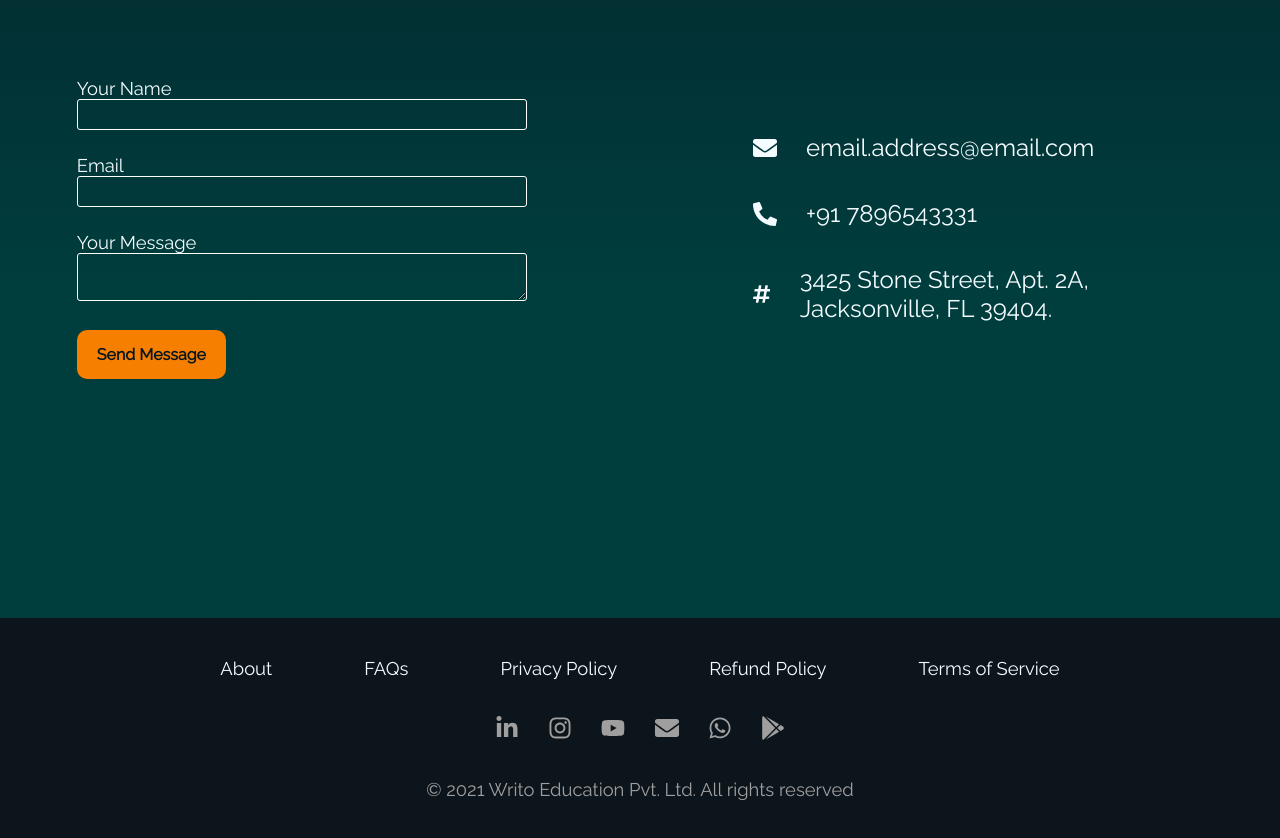
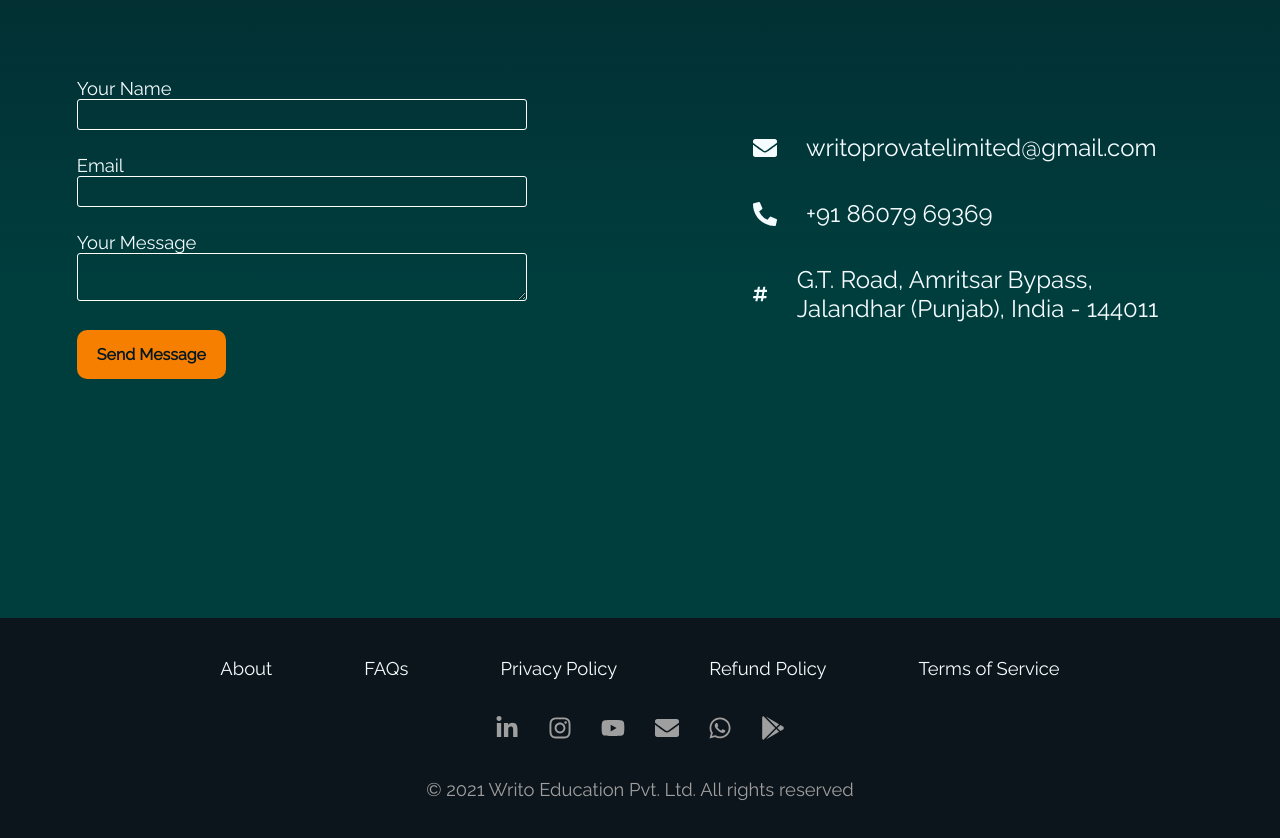
Before and after one commit to ggsingla/mwrito-website, a React (Create React App) app: page / in a window 1280 px wide. Shown: the part 3840-4678 px from the top of the page. Built offline with nearby package versions, Linux system fonts and the light colour scheme; no server answers.

Commit message:
Contact details updated

```diff
--- a/src/components/ContactUs/ContactDetails.js
+++ b/src/components/ContactUs/ContactDetails.js
@@ -1,11 +1,20 @@
-import { StyledContactDetails } from "../styles/ContactUs/ContactDetails.styled"
-import {FaHashtag, FaEnvelope, FaPhoneAlt} from 'react-icons/fa'
+import { StyledContactDetails } from '../styles/ContactUs/ContactDetails.styled';
+import { FaHashtag, FaEnvelope, FaPhoneAlt } from 'react-icons/fa';
 export const ContactDetails = () => {
-    return (
-        <StyledContactDetails>
-                <h3><FaEnvelope/>email.address@email.com</h3>
-                <h3><FaPhoneAlt/>+91 7896543331</h3>
-                <h3><FaHashtag/>3425 Stone Street, Apt. 2A, Jacksonville, FL 39404.</h3>
-        </StyledContactDetails>
-    )
-}
+  return (
+    <StyledContactDetails>
+      <h3>
+        <FaEnvelope />
+        writoprovatelimited@gmail.com
+      </h3>
+      <h3>
+        <FaPhoneAlt />
+        +91 86079 69369
+      </h3>
+      <h3>
+        <FaHashtag />
+       G.T. Road, Amritsar Bypass, Jalandhar (Punjab), India - 144011
+      </h3>
+    </StyledContactDetails>
+  );
+};
```
